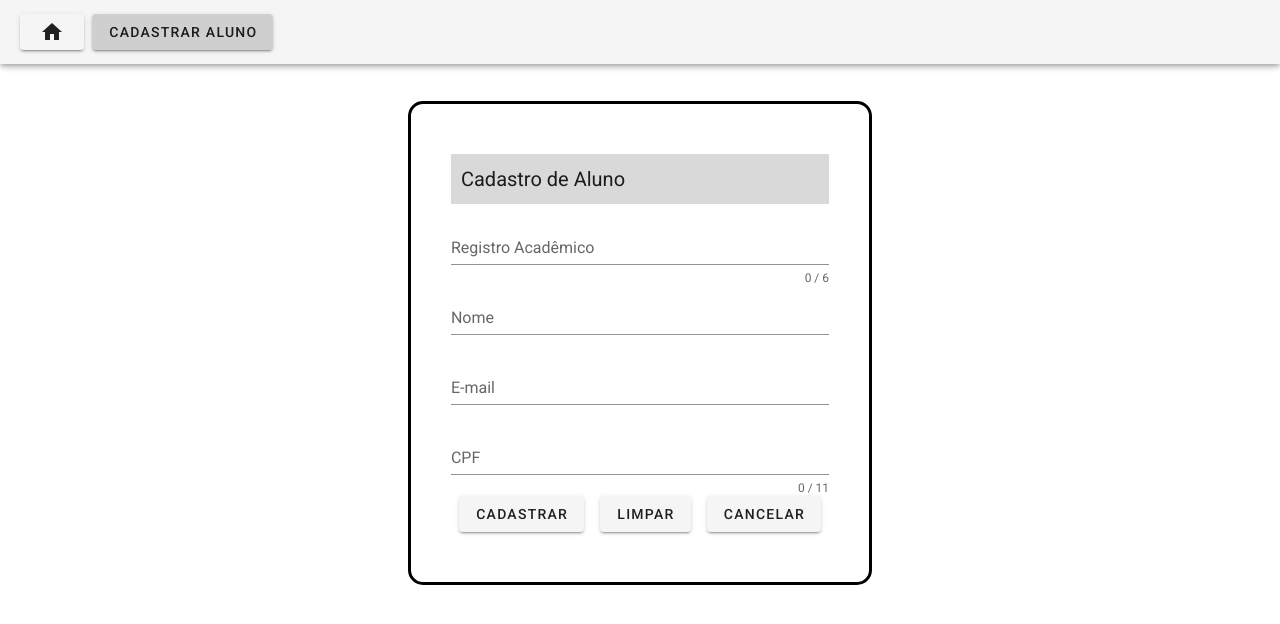
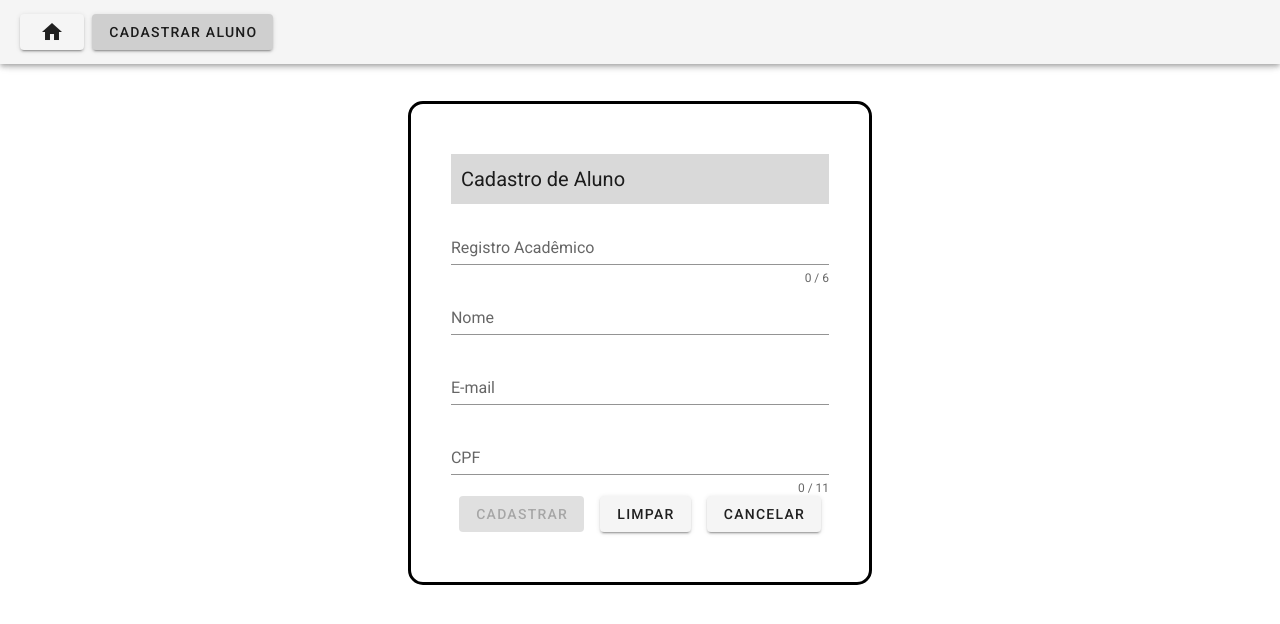
Before and after one commit to Beour/challenge-full-stack-web, a Vue app in the folder web-app/crud-grupoa/: page /student in a window 1280 px wide. Shown: the top 624 px of the page. Built offline with nearby package versions, Linux system fonts and the light colour scheme; what vue-simple-alert would draw is missing.

Commit message:
Alterado botão indisponível quando os campos são inválidos

```diff
--- a/web-app/crud-grupoa/src/components/Student.vue
+++ b/web-app/crud-grupoa/src/components/Student.vue
@@ -3,7 +3,7 @@
 	<div id="form">
 		<validation-observer
 			ref="observer"
-
+			v-slot="{ invalid }"
 		>
 			<form @submit.prevent="submit">
 				<p>Cadastro de Aluno</p>
@@ -57,7 +57,7 @@
 						required
 					></v-text-field>
 				</validation-provider>
-				<v-btn class="mx-2" type="submit">Cadastrar</v-btn>
+				<v-btn class="mx-2" type="submit" :disabled="invalid">Cadastrar</v-btn>
 				<v-btn class="mx-2" @click="clear">Limpar</v-btn>
 				<v-btn class="mx-2" to="/home">Cancelar</v-btn>
 			</form>
@@ -104,6 +104,7 @@ export default {
 	}),
 	methods: {
 		submit ( ) {
+
 			api.post("student",{
 				studentID  : this.studentID,
 				name 		: this.name,
```
